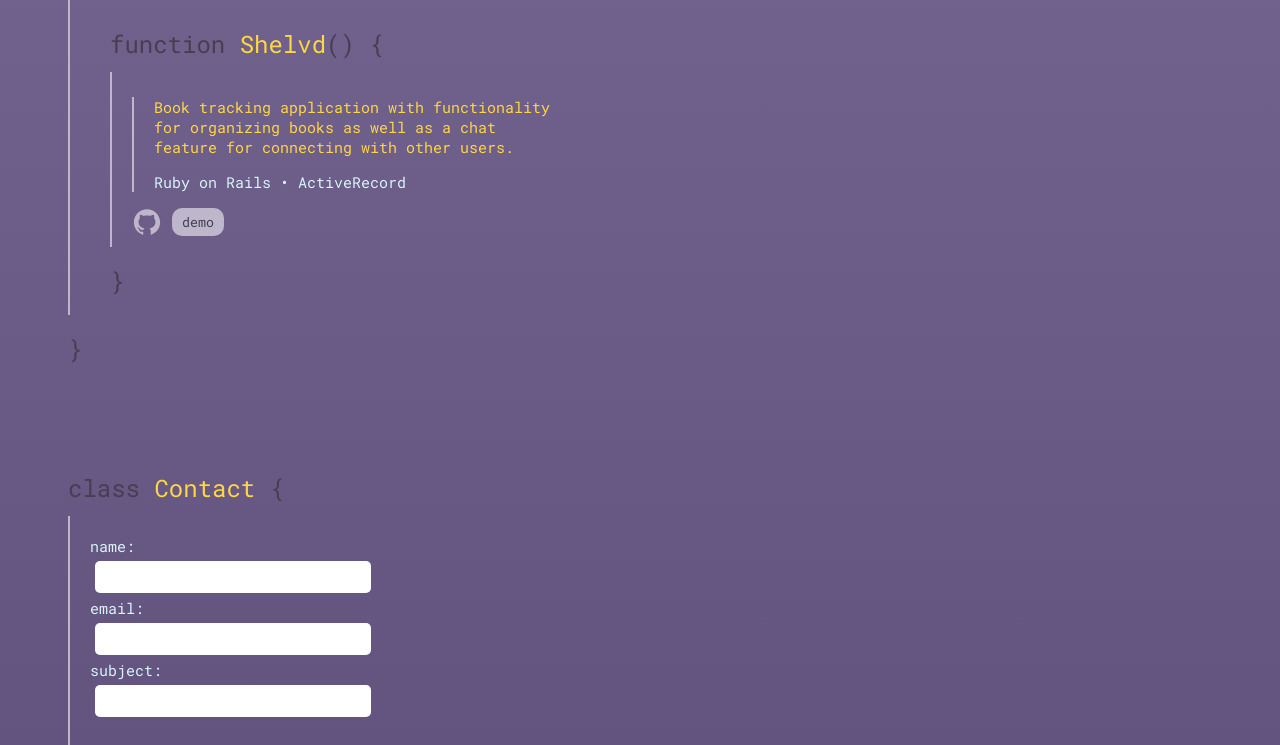
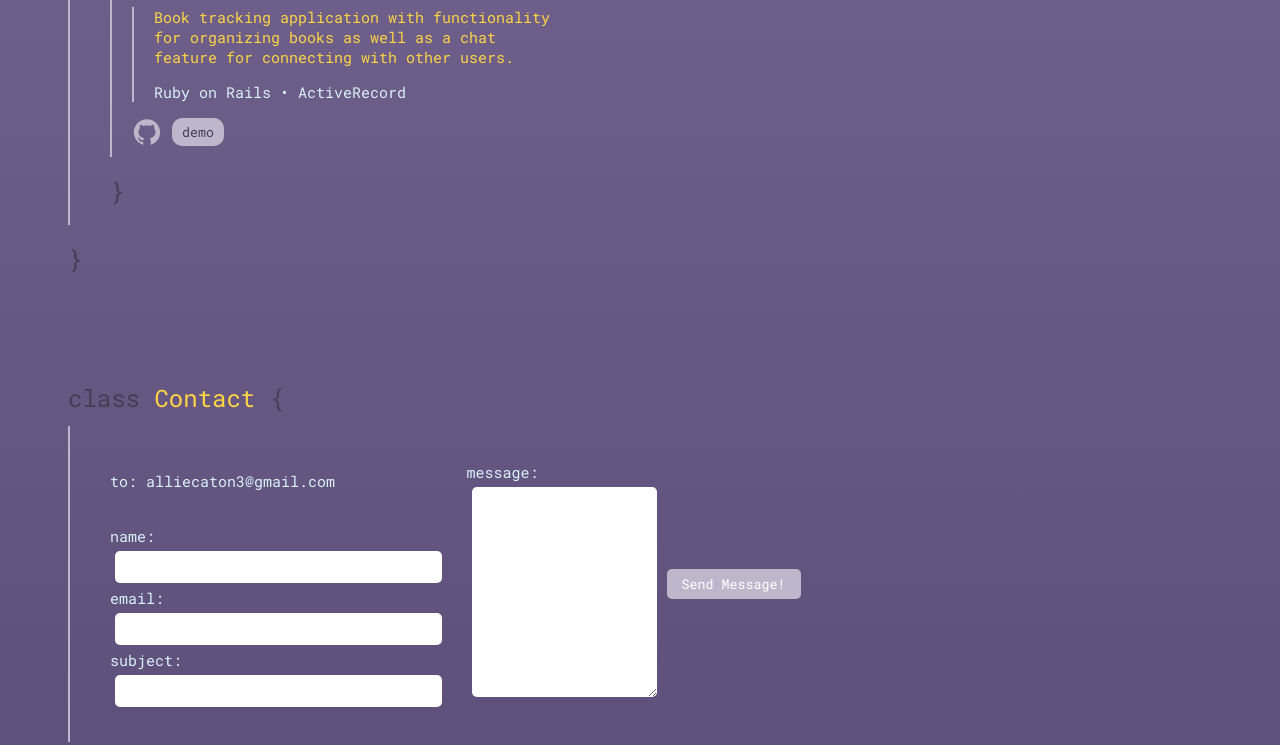
Before and after one commit to alliecaton/alliecaton-portfolio-ARCHIVE, a React (Create React App) app: page / in a window 1280 px wide. Shown: the part 2003-2748 px from the top of the page. Built offline with nearby package versions, Linux system fonts and the light colour scheme.

Commit message:
contact form aligning

```diff
--- a/src/App.css
+++ b/src/App.css
@@ -40,6 +40,7 @@ input {
   color: #453F53;
   font-family: 'Roboto Mono', monospace;
   border-radius: 5px;
+  padding-left: 5px;
   border: none;
   height: 30px;
   margin: 5px;
@@ -47,6 +48,7 @@ input {
 
 textarea {
   margin: 5px;
+  padding: 5px;
   font-family: 'Roboto Mono', monospace;
   height:200px;
   text-decoration: none;
@@ -121,15 +123,14 @@ textarea {
 
 .nav-large {
   margin: 5px;
-  padding: 10px;
+  padding: 15px;
 }
 
-
 .navbar-home-container {
-  position: -webkit-sticky;
+  position: sticky;
   top: 0;
-  padding-top: 5px;
-  /* z-index: 100; */
+  padding-top: 10px;
+  z-index: 100;
   float: left;
 }
 
@@ -157,7 +158,7 @@ textarea {
   justify-content: space-evenly;
   align-items: center;
   padding: 5%;
-  padding-bottom: 200px;
+  padding-bottom: 100px;
   margin: 10%;
   margin-top: 5%;
 }
@@ -255,10 +256,15 @@ textarea {
   padding: 20px;
   border-radius: 20px;
   /* background-color: #BEB7CB; */
-  width: 50%;
+  width: 30%;
   display: flex;
   flex-flow: column wrap;
   justify-content: center;
+}
+
+.message-box {
+  width: 80%;
+  /* height: 30%; */
 }
 
 .contact-container-top {
@@ -268,10 +274,11 @@ textarea {
 
 .top-form-flex {
   /* padding: 20px; */
-  width: 50%;
+  /* width: 50%; */
   display: flex;
   flex-flow: row wrap;
   justify-content: flex-start;
+  align-items: center;
   /* justify-content: center; */
 }
 
--- a/src/components/contact/ContactForm.js
+++ b/src/components/contact/ContactForm.js
@@ -33,9 +33,13 @@ class ContactForm extends Component {
     render() {
         console.log(this.state)
         return (
-            <div >
-                <form className="top-form-flex" onSubmit={this.handleSubmit}>
+            <div className="indented-no-line">
+                <form onSubmit={this.handleSubmit}>
+                <div className="top-form-flex">
                 <div className="form-flex">
+
+                    <p className="teal">to: alliecaton3@gmail.com</p><br></br>
+
                     <label className="teal">name:</label>
                     <input type="text" value={this.state.from_name} name="from_name" onChange={this.handleChange} />
 
@@ -46,10 +50,11 @@ class ContactForm extends Component {
                     <input type="text" value={this.state.subject} name="subject" onChange={this.handleChange} />
                 </div>
                     <div>
-                        <label className="teal" htmlFor="message">message:</label>
+                        <label className="teal message-box" htmlFor="message">message:</label><br></br>
                         <textarea id="message" value={this.state.message} name="message" onChange={this.handleChange}></textarea>
                     </div>
                     <input type="submit" value="Send Message!" />
+                    </div>
                 </form>
             </div>
         );
```
